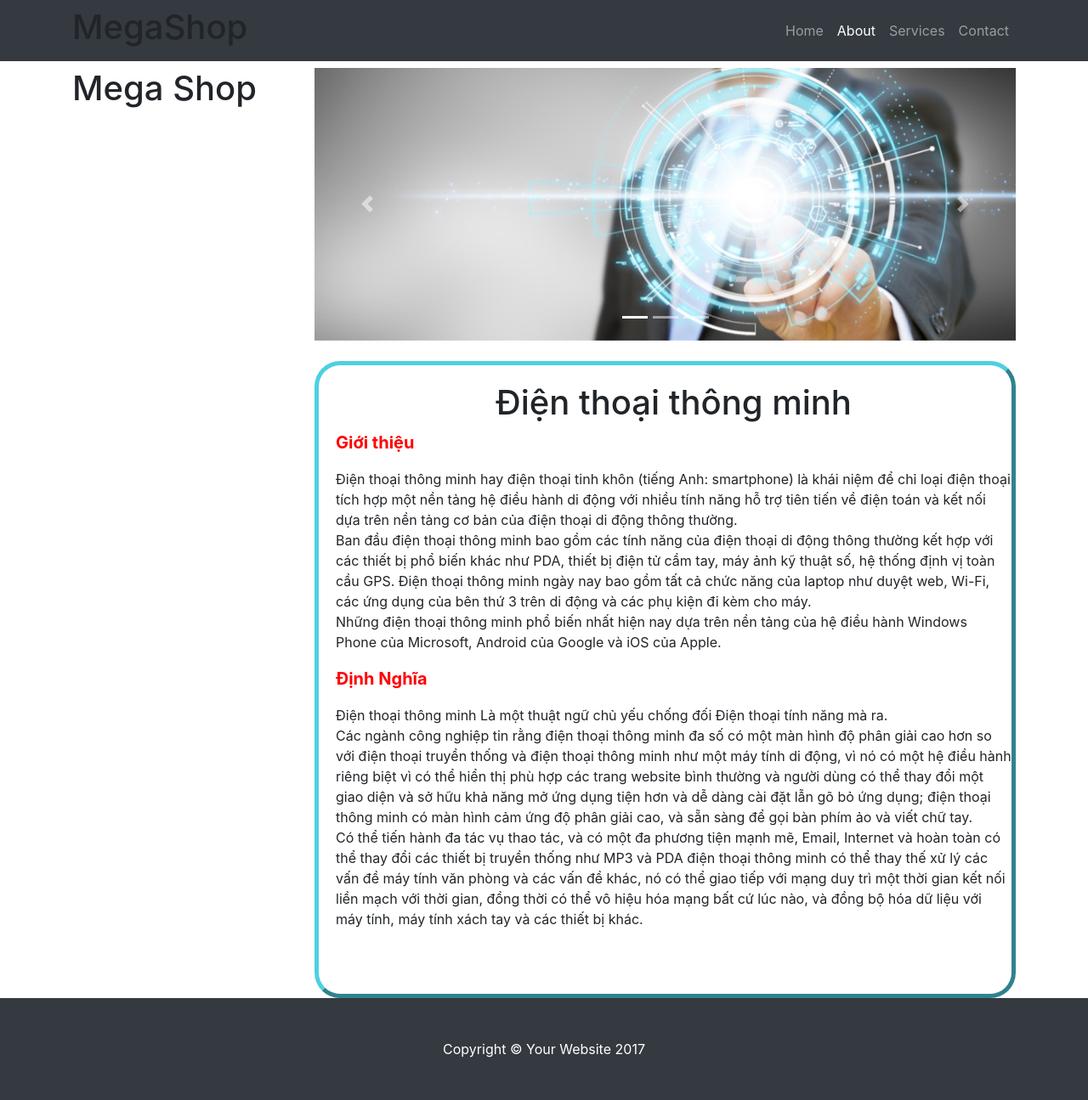
After one commit to huynhcongtri911997/final-course, a PHP site: page /final-course/about.php in a window 1280 px wide. The commit adds this page. Shown: the whole page at 85% size. Run offline with PHP 8.4, Linux system fonts and the light colour scheme; grey boxes labelled with a size stand in for pictures from a placeholder-image service; data that the repository does not hold is empty; some libraries are stand-ins or nearby versions.

```diff
--- /dev/null
+++ b/app/about.php
@@ -0,0 +1,56 @@
+<?php session_start(); ?>
+<?php require_once "../db/mysql.php"; ?>
+<?php
+  define("URL_IMAGE", "http://localhost:8080/final-course/public/uploads/");
+?>
+<!DOCTYPE html>
+<html>
+<head>
+    <?php include "lib.php"; ?>
+    <script src="../public/js/jquery.min.js"></script>
+    <script src="../public/js/bootstrap.bundle.min.js"></script>
+
+</head>
+<body>
+  <nav class="navbar navbar-expand-lg navbar-dark bg-dark fixed-top">
+      <div class="container">
+        <h1>MegaShop</h1>
+        <button class="navbar-toggler" type="button" data-toggle="collapse" data-target="#navbarResponsive" aria-controls="navbarResponsive" aria-expanded="false" aria-label="Toggle navigation">
+          <span class="navbar-toggler-icon"></span>
+        </button>
+        <div class="collapse navbar-collapse" id="navbarResponsive">
+          <ul class="navbar-nav ml-auto">
+            <li class="nav-item">
+              <a class="nav-link" href="index.php">Home
+              </a>
+            </li>
+            <li class="nav-item active">
+              <a class="nav-link" href="about.php">About</a>
+              <span class="sr-only">(current)</span>
+            </li>
+            <li class="nav-item">
+              <a class="nav-link" href="services.php">Services</a>
+            </li>
+            <li class="nav-item">
+              <a class="nav-link" href="contact.php">Contact</a>
+            </li>
+          </ul>
+        </div>
+      </div>
+    </nav>
+
+  <div class="container">
+      <div class="row">
+       <?php include "slide-left.php" ?>
+      <div class="col-lg-9">
+
+      <?php include "slide.php" ?>
+      <div class="row">
+        <?php include "aboutedit.php" ?></div>
+      </div>
+      </div>
+  </div>
+<div class="footer" style=" width: auto; height: auto;">
+<div><?php include "footer.php" ?></div></div>
+</body>
+</html>
--- /dev/null
+++ b/app/aboutedit.php
@@ -0,0 +1,18 @@
+<link rel="stylesheet" type="text/css" href="../public/css/about.css">
+<div class="col-lg-9">
+<div class="style">
+<div class="style2">
+	<h1 style="text-align: center;">Điện thoại thông minh</h1>
+	<p class="textline"><span>Giới thiệu</span></p>
+	<p>Điện thoại thông minh hay điện thoại tinh khôn (tiếng Anh: smartphone) là khái niệm để chỉ loại điện thoại tích hợp một nền tảng hệ điều hành di động với nhiều tính năng hỗ trợ tiên tiến về điện toán và kết nối dựa trên nền tảng cơ bản của điện thoại di động thông thường.<br>
+	Ban đầu điện thoại thông minh bao gồm các tính năng của điện thoại di động thông thường kết hợp với các thiết bị phổ biến khác như PDA, thiết bị điện tử cầm tay, máy ảnh kỹ thuật số, hệ thống định vị toàn cầu GPS. Điện thoại thông minh ngày nay bao gồm tất cả chức năng của laptop như duyệt web, Wi-Fi, các ứng dụng của bên thứ 3 trên di động và các phụ kiện đi kèm cho máy.<br>
+	Những điện thoại thông minh phổ biến nhất hiện nay dựa trên nền tảng của hệ điều hành Windows Phone của Microsoft, Android của Google và iOS của Apple.
+	</p>
+	<p class="textline"><span>Định Nghĩa</span></p>
+	<p>Điện thoại thông minh Là một thuật ngữ chủ yếu chống đối Điện thoại tính năng mà ra.<br>
+	Các ngành công nghiệp tin rằng điện thoại thông minh đa số có một màn hình độ phân giải cao hơn so với điện thoại truyền thống và điện thoại thông minh như một máy tính di động, vì nó có một hệ điều hành riêng biệt vì có thể hiển thị phù hợp các trang website bình thường và người dùng có thể thay đổi một giao diện và sở hữu khả năng mở ứng dụng tiện hơn và dễ dàng cài đặt lẫn gõ bỏ ứng dụng; điện thoại thông minh có màn hình cảm ứng độ phân giải cao, và sẵn sàng để gọi bàn phím ảo và viết chữ tay.<br>
+	Có thể tiến hành đa tác vụ thao tác, và có một đa phương tiện mạnh mẽ, Email, Internet và hoàn toàn có thể thay đổi các thiết bị truyền thống như MP3 và PDA điện thoại thông minh có thể thay thế xử lý các vấn đề máy tính văn phòng và các vấn đề khác, nó có thể giao tiếp với mạng duy trì một thời gian kết nối liền mạch với thời gian, đồng thời có thể vô hiệu hóa mạng bất cứ lúc nào, và đồng bộ hóa dữ liệu với máy tính, máy tính xách tay và các thiết bị khác.
+	</p>
+</div>
+</div>
+</div>
--- a/app/admin/catalogs/index.php
+++ b/app/admin/catalogs/index.php
@@ -4,6 +4,7 @@
 <meta charset="utf-8">
 <html>
 <head>
+<?php include "../../menuadmin.php";?>
   <title>Danh sach nguoi dung</title>
    <link rel="stylesheet" type="text/css" href="../../../public/css/bootstrap.min.css">
     <link rel="stylesheet" type="text/css" href="../../../public/css/custom.css">
@@ -40,5 +41,8 @@
     </tbody>
   </table>
 </div>
+<script src="../../../public/js/jquery.min.js"></script>
+<script src="../../../public/js/bootstrap.min.js"></script>
+<script src="../../../public/js/bootstrap.bundle.min.js"></script>
 </body>
 </html>
--- a/app/admin/products/edit.php
+++ b/app/admin/products/edit.php
@@ -49,7 +49,7 @@
         </select>
       </div>
       <div class="row">
-        <label>Ten nguoi dung:</label>
+        <label>Ten san pham:</label>
         <input class="form-control" type="text" name="name" value="<?php echo $name; ?>">
       </div>
       <div class="row">
--- a/app/admin/products/index.php
+++ b/app/admin/products/index.php
@@ -6,6 +6,7 @@
 <!DOCTYPE html>
 <html>
 <head>
+<?php include "../../menuadmin.php";?>
   <meta charset="utf-8">
   <title>Danh sach nguoi dung</title>
   <link rel="stylesheet" type="text/css" href="../../../public/css/bootstrap.min.css">
@@ -52,5 +53,8 @@
     </tbody>
   </table>
 </div>
+<script src="../../../public/js/jquery.min.js"></script>
+<script src="../../../public/js/bootstrap.min.js"></script>
+<script src="../../../public/js/bootstrap.bundle.min.js"></script>
 </body>
 </html>
--- a/app/index.php
+++ b/app/index.php
@@ -27,9 +27,9 @@
                       <a href="single.php?id=<?php echo $row["id"];?>"><img class="card-img-top" src="<?php echo URL_IMAGE.$row['image'];?>" alt=""></a>
                       <div class="card-body">
                         <h4 class="card-title">
-                          <a href="#"><?php echo $row["name"];?></a>
+                          <a href="single.php?id=<?php echo $row["id"];?>"><?php echo $row["name"];?></a>
                         </h4>
-                        <h5>$24.99</h5>
+                        <h5>Giá: <?php echo $row["price"]; ?> VNĐ</h5>
                         <p class="card-text"><?php echo $row["description"];?>.</p>
                       </div>
                       <div class="card-footer">
--- a/app/menu.php
+++ b/app/menu.php
@@ -1,18 +1,18 @@
 <nav class="navbar navbar-expand-lg navbar-dark bg-dark fixed-top">
       <div class="container">
-        <a class="navbar-brand" href="#">Start Bootstrap</a>
+        <a class="navbar-brand" href="index.php">Start Bootstrap</a>
         <button class="navbar-toggler" type="button" data-toggle="collapse" data-target="#navbarResponsive" aria-controls="navbarResponsive" aria-expanded="false" aria-label="Toggle navigation">
           <span class="navbar-toggler-icon"></span>
         </button>
         <div class="collapse navbar-collapse" id="navbarResponsive">
           <ul class="navbar-nav ml-auto">
             <li class="nav-item active">
-              <a class="nav-link" href="#">Home
+              <a class="nav-link" href="index.php">Home
                 <span class="sr-only">(current)</span>
               </a>
             </li>
             <li class="nav-item">
-              <a class="nav-link" href="#">About</a>
+              <a class="nav-link" href="about.php">About</a>
             </li>
             <li class="nav-item">
               <a class="nav-link" href="#">Services</a>
--- a/app/single.php
+++ b/app/single.php
@@ -29,7 +29,7 @@
                     <img class="card-img-top img-fluid" src="<?php echo URL_IMAGE.$row['image'];?>" alt="">
                     <div class="card-body">
                       <h3 class="card-title"><?php echo $row["name"]; ?></h3>
-                      <h4><?php echo $row["price"]; ?></h4>
+                      <h4>Giá: <?php echo $row["price"]; ?> VNĐ</h4>
                       <p class="card-text"><?php echo $row["description"];?></p>
                       <span class="text-warning">&#9733; &#9733; &#9733; &#9733; &#9734;</span>
                       4.0 stars
--- a/app/slide-left.php
+++ b/app/slide-left.php
@@ -1,5 +1,5 @@
 <div class="col-lg-3">
-  <h1 class="my-4">Shop Name</h1>
+  <h1 class="my-4">Mega Shop</h1>
   <div class="list-group">
     <?php
         $sql = "select * from catalogs ";
--- /dev/null
+++ b/public/css/about.css
@@ -0,0 +1,15 @@
+.style{
+	width: 825px;
+	height: 750px;
+	border: 5px;
+	border-style: outset;
+	border-radius: 30px;
+	padding-left: 20px;
+	border-color: #4DD0E1;
+	padding-top: 20px;
+}
+.textline{
+	color: red;
+	font-weight: bold;
+	font-size: 20px;
+}
```
Also changed, not shown: app/admin/users/index.php (+6 -2 lines), app/menuadmin.php (added, +38 -0 lines), public/uploads/10.jpg (added), public/uploads/11.jpg (added), public/uploads/12.jpg (added), public/uploads/4.jpg (added), public/uploads/6.jpg (added), public/uploads/7.jpg (added), public/uploads/8.jpg (added), public/uploads/9.jpg (added).
